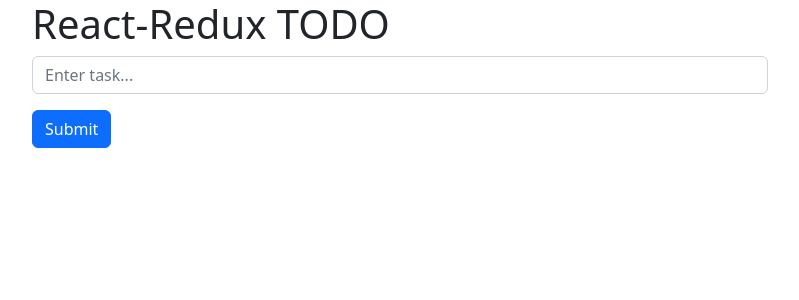
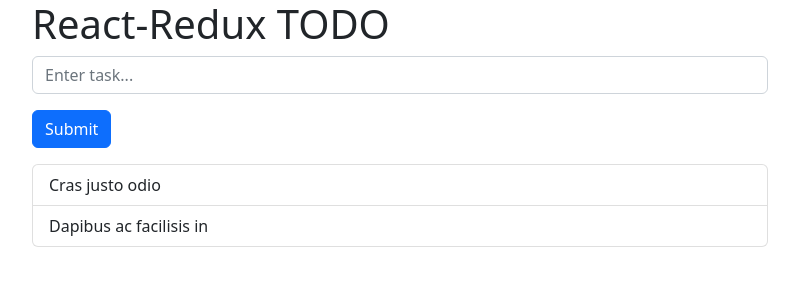
Before and after one commit to Rema04Dev/crud-react-redux, a React (Create React App) app: page / in a window 1280 px wide. Shown: the top 300 px of the page, without its empty margins (50-849 px from the left). Built offline with nearby package versions, Linux system fonts and the light colour scheme.

Commit message:
add TodoList

```diff
--- a/src/App.jsx
+++ b/src/App.jsx
@@ -1,5 +1,7 @@
+import {Container, Row, Col} from 'react-bootstrap';
 import AddForm from "./components/AddForm";
-import {Container, Row, Col} from 'react-bootstrap';
+import TodoList from './components/TodoList';
+
 const App = () => {
   return (
     <Container>
@@ -7,6 +9,7 @@ const App = () => {
         <Col className="col-8">
           <h1>React-Redux TODO</h1>
           <AddForm />
+          <TodoList />
         </Col>
       </Row>
     </Container>
--- /dev/null
+++ b/src/components/TodoList.jsx
@@ -0,0 +1,12 @@
+import { ListGroup } from 'react-bootstrap';
+
+const TodoList = () => {
+  return (
+    <ListGroup className='mt-3'>
+      <ListGroup.Item>Cras justo odio</ListGroup.Item>
+      <ListGroup.Item>Dapibus ac facilisis in</ListGroup.Item>
+    </ListGroup>
+  )
+}
+
+export default TodoList;
```
